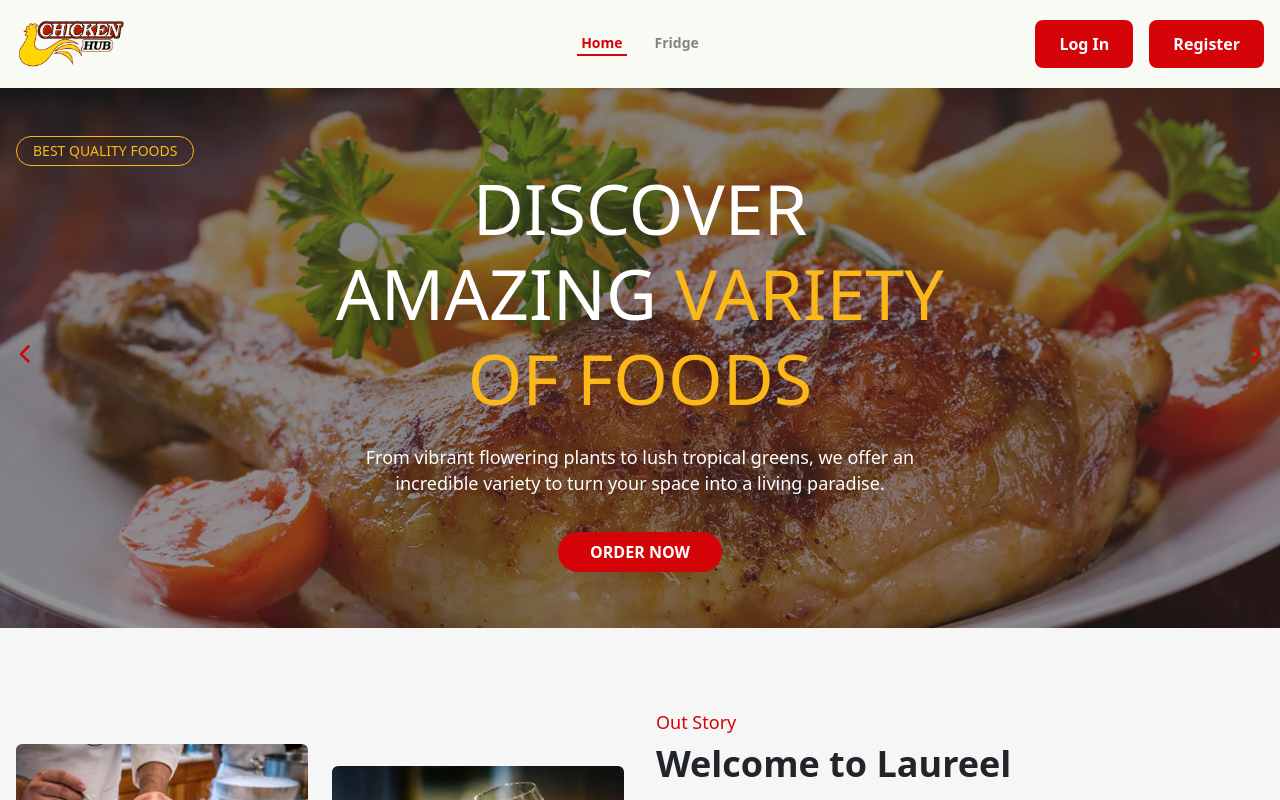
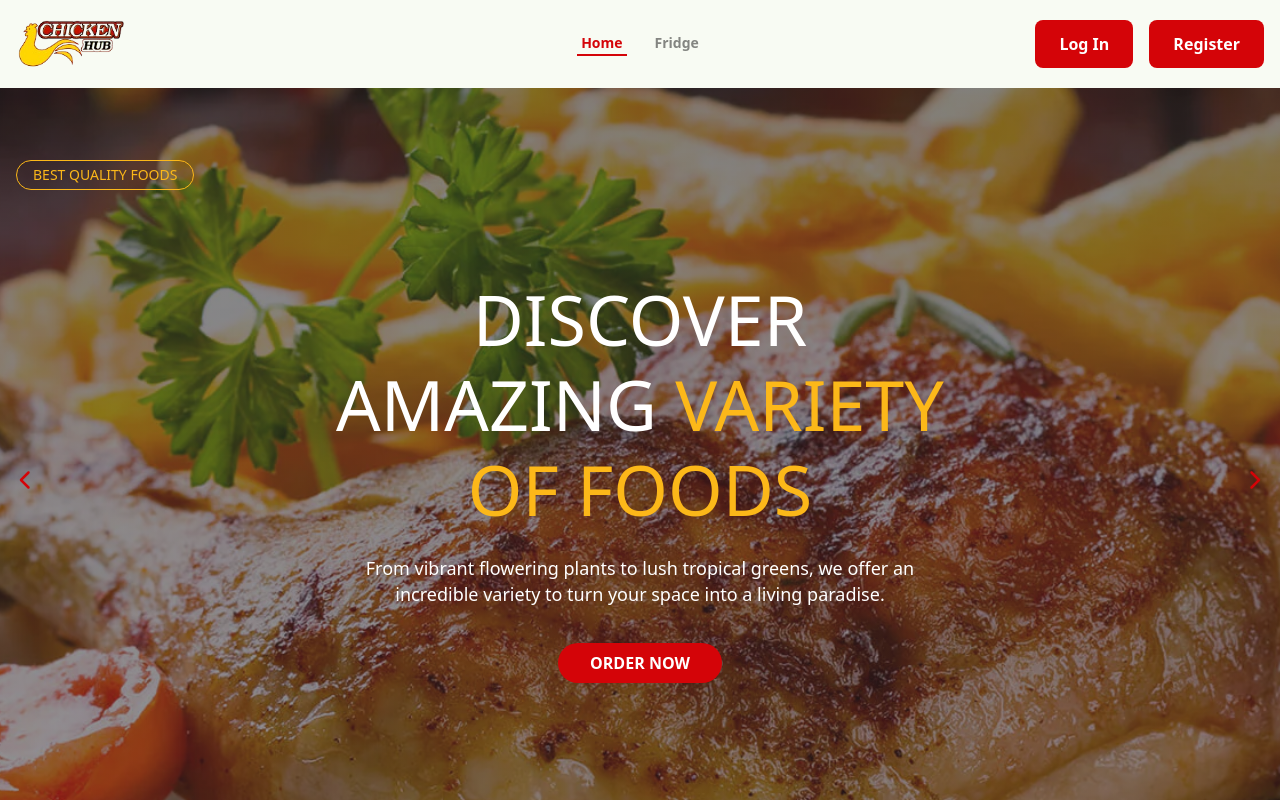
Before and after one commit to ShantoSarkar34/Chicken-hub-client-side, a React (Vite) app: page / in a window 1280 px wide. Shown: the top 800 px of the page. Built offline with nearby package versions, Linux system fonts and the light colour scheme; no server answers.

Commit message:
fix hero section height and animation problems

```diff
--- a/src/components/root/Root.jsx
+++ b/src/components/root/Root.jsx
@@ -3,15 +3,8 @@ import Header from "../Header";
 import Footer from "../Footer";
 import { Outlet } from "react-router";
 import Lenis from "@studio-freight/lenis";
-import { motion, useScroll, useSpring } from "framer-motion";
 
 const Root = () => {
-  // const { scrollYProgress } = useScroll();
-  // const scaleX = useSpring(scrollYProgress, {
-  //   stiffness: 100,
-  //   damping: 30,
-  //   restDelta: 0.001,
-  // });
 
  useEffect(() => {
   const lenis = new Lenis({
@@ -26,11 +19,11 @@ const Root = () => {
     requestAnimationFrame(raf);
   };
 
-    lenis.on("scroll", () => {
-      window.dispatchEvent(new Event("scroll"));
-    });
+  requestAnimationFrame(raf);
 
-    requestAnimationFrame(raf);
+  return () => {
+    lenis.destroy();
+  };
 }, []);
 
   return (
--- /dev/null
+++ b/src/pages/expiredFood/ExpiredFood.jsx
@@ -0,0 +1,11 @@
+import React from 'react'
+
+const ExpiredFood = () => {
+  return (
+    <div>
+      expired food is here
+    </div>
+  )
+}
+
+export default ExpiredFood
--- a/src/pages/home/BannerSlider.jsx
+++ b/src/pages/home/BannerSlider.jsx
@@ -49,7 +49,7 @@ const BannerSlider = () => {
   const currentBg = slides[activeSlide]?.image;
   return (
     <div
-      className="banner w-full py-10 lg:py-14 relative overflow-hidden transition-all duration-500"
+      className="banner w-full  relative overflow-hidden transition-all duration-500"
       style={{
         backgroundImage: `linear-gradient(to bottom, #29292995, #29292980), url(${currentBg})`,
       }}
@@ -57,11 +57,11 @@ const BannerSlider = () => {
       <Slider {...settings}>
         {slides.map((item, index) => (
           <div key={index}>
-            <div className="container mx-auto px-4">
-              <div className="w-full">
+            <div className="container mx-auto min-h-screen px-4  flex items-center relative">
+              <div className="w-full ">
                 {/* Banner text */}
                 <div className="text-center">
-                  <div className="flex mb-4 lg:mb-0">
+                  <div className="flex absolute top-20">
                     <p className="border text-[#FCB819] py-1 px-4 rounded-full uppercase text-[9px] lg:text-sm">
                       Best Quality Foods
                     </p>
--- a/src/router/Router.jsx
+++ b/src/router/Router.jsx
@@ -41,6 +41,14 @@ export const router = createBrowserRouter([
         Component: FridgeDetails,
       },
       {
+        path: "/expired-food",
+        element: (
+          <PrivetRoute>
+            <AddFood></AddFood>
+          </PrivetRoute>
+        ),
+      },
+      {
         path: "/add-food",
         element: (
           <PrivetRoute>
```
Lines whose indentation alone changed are shown as unchanged.
